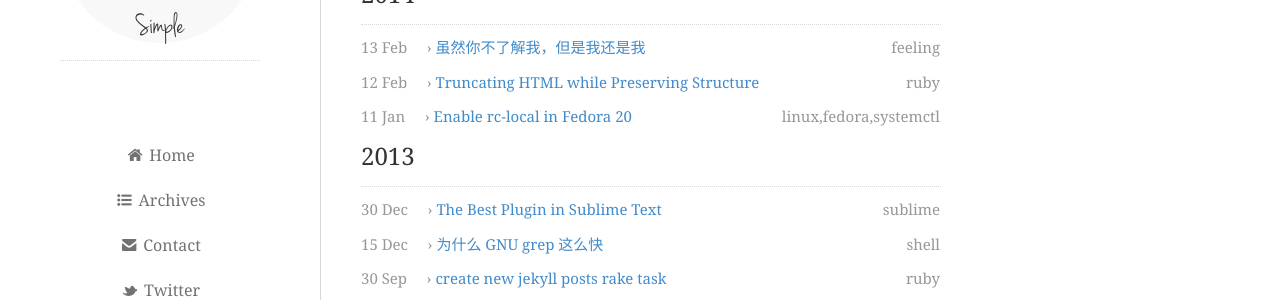
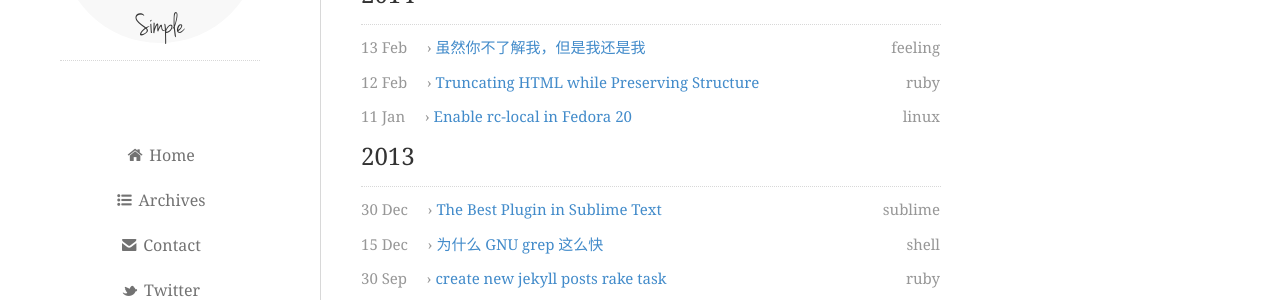
Before and after one commit to zhaoxuan/blog_source, a Jekyll site: the page built from archives.html, in a window 1280 px wide and 900 px high. Shown: the part 174-474 px from the top of the window. Built offline with Jekyll 4.4.1, drawn with Linux system fonts in a browser that asks for light colours.

```diff
--- /dev/null
+++ b/CNAME
@@ -0,0 +1 @@
+www.johninux.com
--- a/_config.yml
+++ b/_config.yml
@@ -13,8 +13,9 @@ exclude: [Gemfile, Gemfile.lock, Procfile, vendor]
 keep_files: ['.git']
 
 title: The Simple
-url: http://zhaoxuan.github.io
-# url: http://localhost:4000
+# url: http://zhaoxuan.github.io
+# url: http://www.johninux.com/
+url: http://localhost:4000
 feed: /atom.xml
 author:
   name: John
--- a/_posts/2014-01-11-enable-rc-local-in-fedora-20.markdown
+++ b/_posts/2014-01-11-enable-rc-local-in-fedora-20.markdown
@@ -3,7 +3,7 @@ layout: post
 title: "Enable rc-local in Fedora 20"
 date: 2014-01-11 09:59
 comments: true
-categories: linux fedora systemctl
+categories: linux
 ---
 From http://joshua14.homelinux.org/blog/?p=1377
 
```
